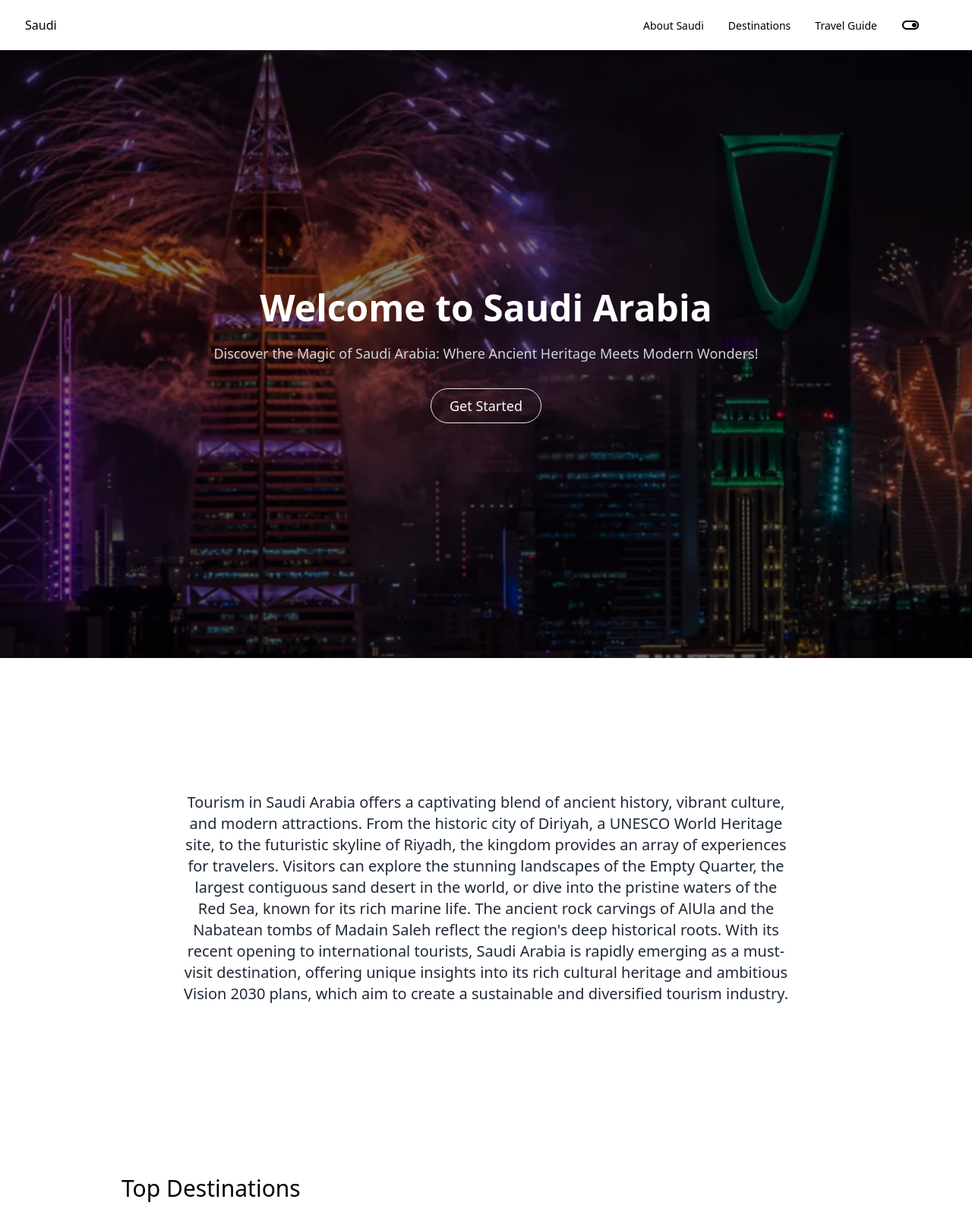
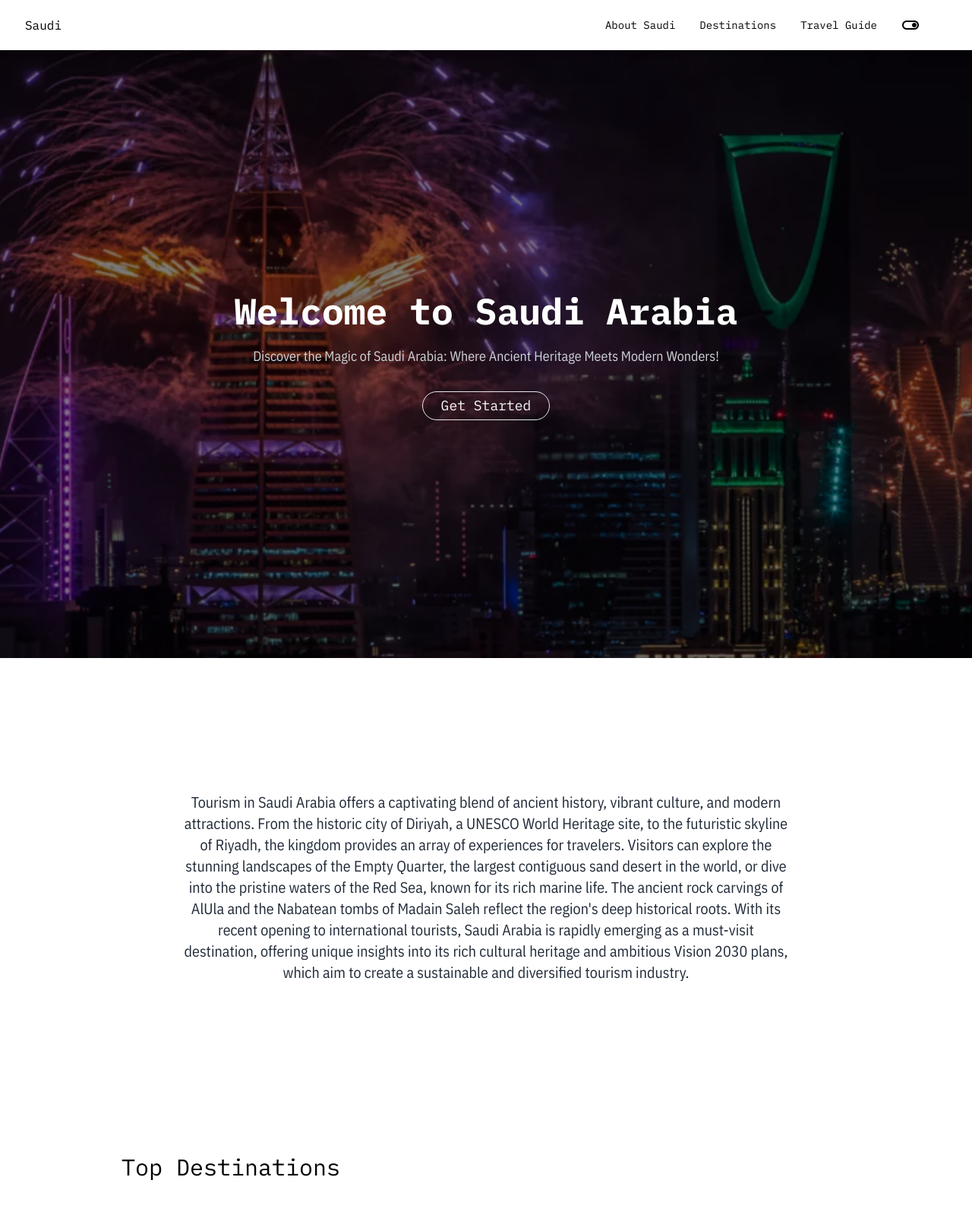
Before and after one commit to T-Python-June-24/UNIT-2-PROJECT, a Django app: page / in a window 1280 px wide; the page is wider, and only the part inside the window is pictured. Shown: the top 1599 px of that part at 76% size. Run offline with Django 5.2, Linux system fonts and the light colour scheme; some libraries are stand-ins or nearby versions.

Commit message:
adjusted the style

```diff
--- /dev/null
+++ b/SaudiTourism/main/static/css/style.css
@@ -0,0 +1,16 @@
+h1 {
+  font-family: 'IBM Plex Mono', monospace;
+}
+
+p {
+  font-family: 'IBM Plex Sans Condensed', sans-serif;
+}
+h3 {
+  font-family: 'IBM Plex Sans Condensed', sans-serif;
+}
+a {
+  font-family: 'IBM Plex Mono', monospace;
+}
+html {
+  scroll-behavior: smooth;
+}
--- a/SaudiTourism/main/templates/main/base.html
+++ b/SaudiTourism/main/templates/main/base.html
@@ -5,11 +5,6 @@
   <meta charset="UTF-8">
   <meta name="viewport" content="width=device-width, initial-scale=1.0">
   <title>{% block title %} {% endblock %}</title>
-  <style>
-    html {
-      scroll-behavior: smooth;
-    }
-  </style>
   <link rel="stylesheet" href="https://fonts.googleapis.com/css2?family=Material+Symbols+Outlined:opsz,wght,FILL,GRAD@20..48,100..700,0..1,-50..200" />
   <script>
     if (localStorage.theme === 'dark' || (!('theme' in localStorage) && window.matchMedia('(prefers-color-scheme: dark)').matches)) {
@@ -18,11 +13,15 @@
       document.documentElement.classList.remove('dark')
     }
   </script>
+  <link rel="preconnect" href="https://fonts.googleapis.com">
+  <link rel="preconnect" href="https://fonts.gstatic.com" crossorigin>
+  <link href="https://fonts.googleapis.com/css2?family=IBM+Plex+Mono:ital,wght@0,100;0,200;0,300;0,400;0,500;0,600;0,700;1,100;1,200;1,300;1,400;1,500;1,600;1,700&family=IBM+Plex+Sans+Condensed:ital,wght@0,100;0,200;0,300;0,400;0,500;0,600;0,700;1,100;1,200;1,300;1,400;1,500;1,600;1,700&display=swap" rel="stylesheet">
+  <link href="https://fonts.googleapis.com/css2?family=IBM+Plex+Sans+Condensed:ital,wght@0,100;0,200;0,300;0,400;0,500;0,600;0,700;1,100;1,200;1,300;1,400;1,500;1,600;1,700&display=swap" rel="stylesheet">
+  <link rel="stylesheet" href="{% static 'css/style.css' %}">
   {% tailwind_css %}
 </head>
 <body class="dark:bg-gray-900 dark:text-white">
-      <nav
-        class="sticky top-0 z-10 block w-full max-w-full px-4 py-2 text-black bg-white border rounded-none shadow-md h-max dark:bg-gray-600 dark:border-0 dark:text-white border-white/80 bg-opacity-80 backdrop-blur-2xl backdrop-saturate-200 lg:px-8 lg:py-4">
+      <nav class="sticky top-0 z-10 block w-full max-w-full px-4 py-2 text-black bg-white border rounded-none shadow-md h-max dark:bg-gray-600 dark:border-0 dark:text-white border-white/80 bg-opacity-80 backdrop-blur-2xl backdrop-saturate-200 lg:px-8 lg:py-4 font-serif">
         <div class="flex items-center justify-between text-blue-gray-900">
           <a href="/" class="mr-4 block cursor-pointer dark:text-white text-black"> Saudi </a>
           <div class="flex items-center gap-4">
--- a/SaudiTourism/main/templates/main/guide.html
+++ b/SaudiTourism/main/templates/main/guide.html
@@ -40,7 +40,7 @@ Travel Guide page
     <h1 class="mt-20 mb-8 text-5xl">Saudi Visa Requirements</h1>
     <h3 class="mb-8 text-lg">For Umrah visit</h3>
     <p class="w-1/2 text-xl font-thin mb-10">Nusuk is your Gateway to perform Umrah or Ziyarah, discover the website for more details, and you can download the app to pre-plan, book and support your rituals.</p>
-    <a href="https://www.nusuk.sa/ar" class="text-blue-500 hover:text-blue-950">Nusuk</a>
+    <a href="https://www.nusuk.sa/ar" target="_blank" class="text-blue-500 hover:text-blue-950">Nusuk</a>
   </div>
 </main>
 {% endblock %}
--- a/SaudiTourism/main/templates/main/index.html
+++ b/SaudiTourism/main/templates/main/index.html
@@ -10,11 +10,10 @@ Home page
       <img src="{% static 'images/image.png' %}" alt="Background Image" class="object-cover object-center w-full h-full" />
       <div class="absolute inset-0 bg-black opacity-50"></div>
     </div>
-
     <div class="font-nunito relative z-10 flex flex-col justify-center items-center h-full text-center">
-      <h1 class="text-5xl font-bold leading-tight mb-4">Welcome to Saudi Arabia</h1>
-      <p class="text-lg text-gray-300 mb-8">Discover the Magic of Saudi Arabia: Where Ancient Heritage Meets Modern Wonders!</p>
-      <a href="#next" class="border text-gray-50 hover:text-gray-800 hover:bg-gray-50 py-2 px-6 rounded-full text-lg transition duration-300 ease-in-out transform hover:scale-105 hover:shadow-lg">Get Started</a>
+      <h1 class="text-5xl font-bold leading-tight mb-4 font-plex-mono">Welcome to Saudi Arabia</h1>
+      <p class="text-lg text-gray-300 mb-8 font-plex-sans-condensed">Discover the Magic of Saudi Arabia: Where Ancient Heritage Meets Modern Wonders!</p>
+      <a href="#next" class="border text-gray-50 hover:text-gray-800 hover:bg-gray-50 py-1 px-6 rounded-full text-lg transition duration-300 ease-in-out transform hover:scale-105 hover:shadow-lg">Get Started</a>
     </div>
   </div>
   <div class="py-44 dark:bg-slate-800" id="next">
--- a/SaudiTourism/main/urls.py
+++ b/SaudiTourism/main/urls.py
@@ -7,6 +7,6 @@ urlpatterns = [
   path("", views.home_view, name="home_view"),
   path('city/<str:city_name>/', views.city_view, name="city_view"),
   path('destinations/', views.destination_view, name="destination_view"),
-  path('events/', views.about_view, name="about_view"),
+  path('about/', views.about_view, name="about_view"),
   path('guide/', views.guide_view, name="guide_view"),
 ]
--- a/SaudiTourism/theme/static_src/tailwind.config.js
+++ b/SaudiTourism/theme/static_src/tailwind.config.js
@@ -55,6 +55,8 @@ module.exports = {
           fontFamily: {
             nunito: ['Nunito', 'sans-serif'],
             fredoka: ['Fredoka One', 'sans-serif'],
+            'plex-mono': ['"IBM Plex Mono"', 'monospace'],
+            'plex-sans-condensed': ['"IBM Plex Sans Condensed"', 'sans-serif'],
           },
         },
     },
```
Also changed, not shown: SaudiTourism/main/templates/main/about.html (+14 -9 lines), SaudiTourism/main/templates/main/destination.html (+11 -17 lines), SaudiTourism/main/static/images/image copy.png (deleted), SaudiTourism/main/static/images/image1.png (added), SaudiTourism/main/static/images/jeddah.png (deleted), SaudiTourism/main/static/images/logo.png (deleted).
